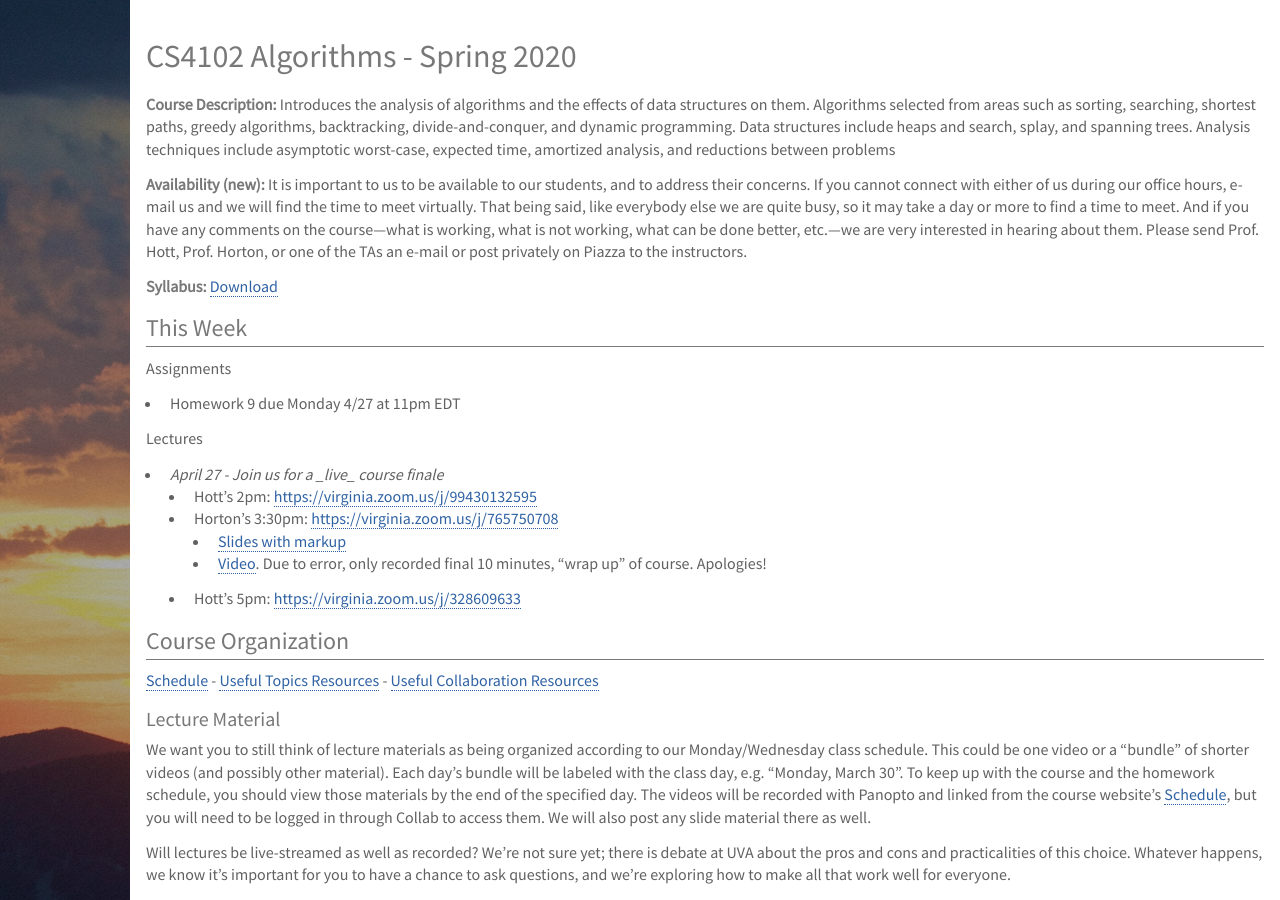
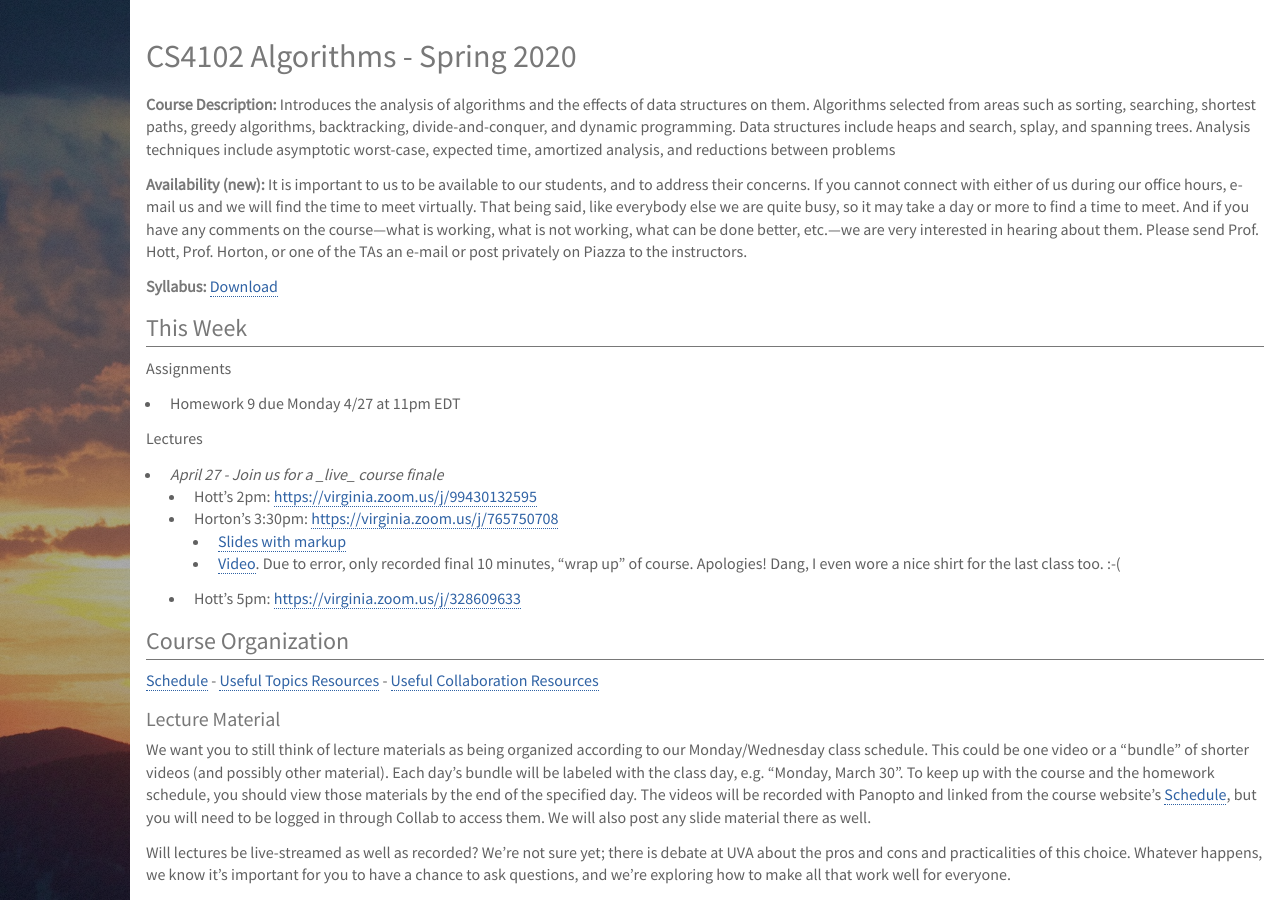
Before and after one commit to deternitydx/uvacs4102, a Jekyll site: the page built from index.md, in a window 1280 px wide and 900 px high. Built offline with Jekyll 4.4.1, drawn with Linux system fonts in a browser that asks for light colours; nearby versions of some CDN libraries; library files that are not in the unit come from our copies.

Commit message:
slides and lecture video Horton's lecture video -- fixed typos

```diff
--- a/index.md
+++ b/index.md
@@ -29,7 +29,7 @@ Lectures
     - Hott's 2pm: [https://virginia.zoom.us/j/99430132595](https://virginia.zoom.us/j/99430132595)
     - Horton's 3:30pm: [https://virginia.zoom.us/j/765750708](https://virginia.zoom.us/j/765750708)
         - [Slides with markup](lectures/horton/finale_horton.pdf)
-        - [Video](https://virginia.zoom.us/rec/share/oshVcr3a0kNIS6-U40TgW_J5N53EX6a8hnVIrqUKmh4Zsq473jan-PtiVjUqkRB_ Password: 4I!0.x2#). Due to error, only recorded final 10 minutes, "wrap up" of course. Apologies!
+        - [Video](https://virginia.zoom.us/rec/share/oshVcr3a0kNIS6-U40TgW_J5N53EX6a8hnVIrqUKmh4Zsq473jan-PtiVjUqkRB_?startTime=1588015804000). Due to error, only recorded final 10 minutes, "wrap up" of course. Apologies! Dang, I even wore a nice shirt for the last class too. :-(
     - Hott's 5pm: [https://virginia.zoom.us/j/328609633](https://virginia.zoom.us/j/328609633)
 
 
```
Also changed, not shown: schedule.md (+1 -1 lines).
